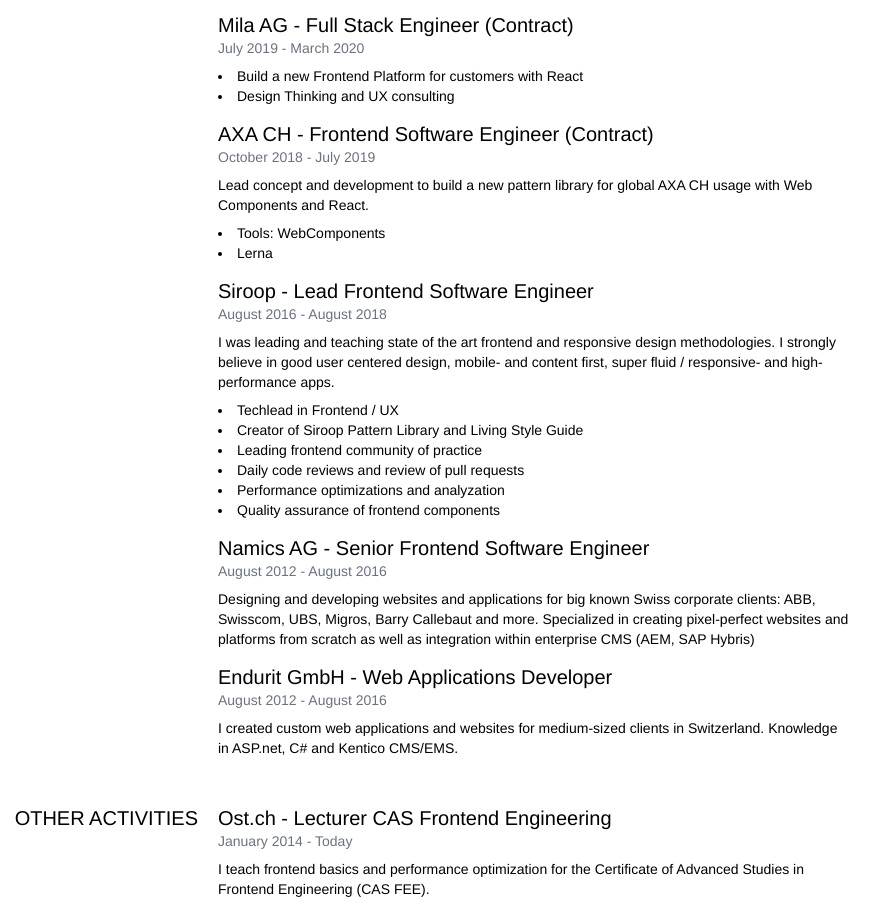
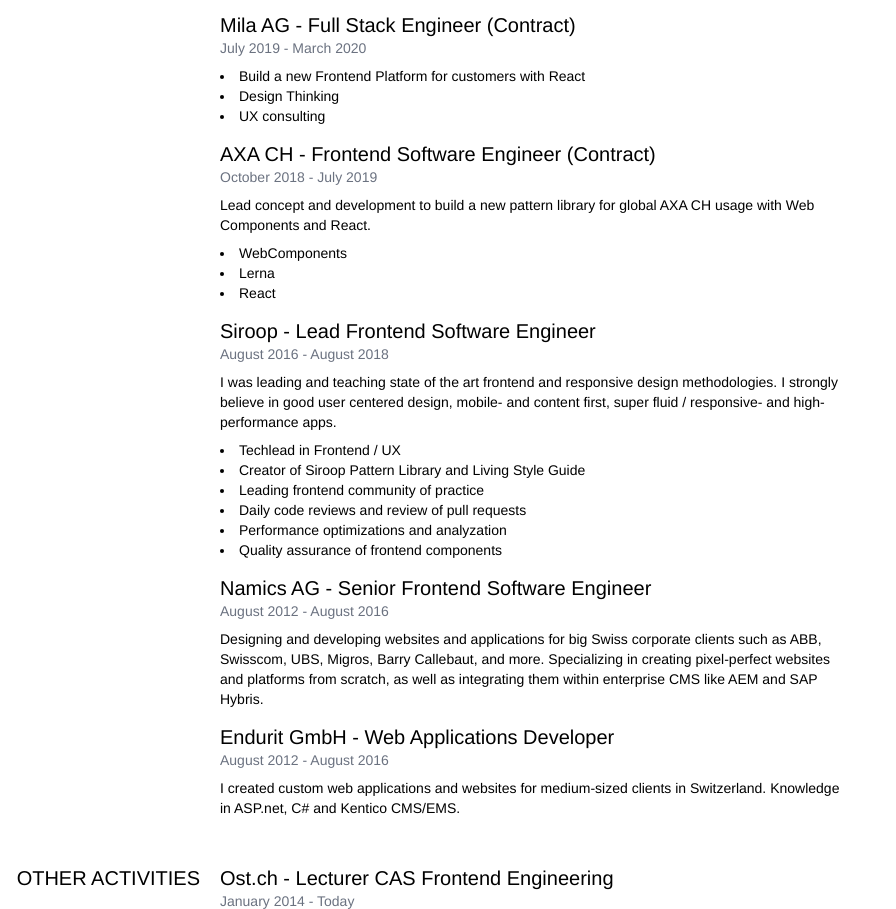
Before and after one commit to jackblackCH/illien.digital, a website: page cv.html in a window 1280 px wide. Shown: the part 761-1670 px from the top of the page, without its empty margins (0-896 px from the left). Drawn offline with Linux system fonts and the light colour scheme.

Commit message:
Fix typos

```diff
--- a/cv.html
+++ b/cv.html
@@ -8,7 +8,9 @@
   </head>
   <body class="max-w-[900px]">
     <h1 class="sr-only">CV - Marc Illien - UX / Frontend Software Engineer</h1>
-    <div class="grid grid-cols-4 grid-rows-1 pt-12 pr-12 pl-0 gap-x-5 gap-y-8">
+    <div
+      class="grid grid-cols-[minmax(200px,200px)_1fr_1fr_1fr] grid-rows-1 pt-12 pr-12 pl-0 gap-x-5 gap-y-8"
+    >
       <div class="text-right">
         <h2 class="text-xl text-right leading-[22px] uppercase">Marc Illien</h2>
         <a class="block text-sm mb-3" href="https://linkedin.com/in/marcillien"
@@ -98,7 +100,8 @@
 
           <ul class="list-disc list-inside">
             <li>Build a new Frontend Platform for customers with React</li>
-            <li>Design Thinking and UX consulting</li>
+            <li>Design Thinking</li>
+            <li>UX consulting</li>
           </ul>
         </div>
 
@@ -114,8 +117,9 @@
           </p>
 
           <ul class="list-disc list-inside">
-            <li>Tools: WebComponents</li>
+            <li>WebComponents</li>
             <li>Lerna</li>
+            <li>React</li>
           </ul>
         </div>
 
@@ -149,11 +153,11 @@
           <h4 class="text-gray-500 text-sm mb-2">August 2012 - August 2016</h4>
 
           <p class="mb-4">
-            Designing and developing websites and applications for big known
-            Swiss corporate clients: ABB, Swisscom, UBS, Migros, Barry Callebaut
-            and more. Specialized in creating pixel-perfect websites and
-            platforms from scratch as well as integration within enterprise CMS
-            (AEM, SAP Hybris)
+            Designing and developing websites and applications for big Swiss
+            corporate clients such as ABB, Swisscom, UBS, Migros, Barry
+            Callebaut, and more. Specializing in creating pixel-perfect websites
+            and platforms from scratch, as well as integrating them within
+            enterprise CMS like AEM and SAP Hybris.
           </p>
         </div>
 
```
Also changed, not shown: dist/output.css.
